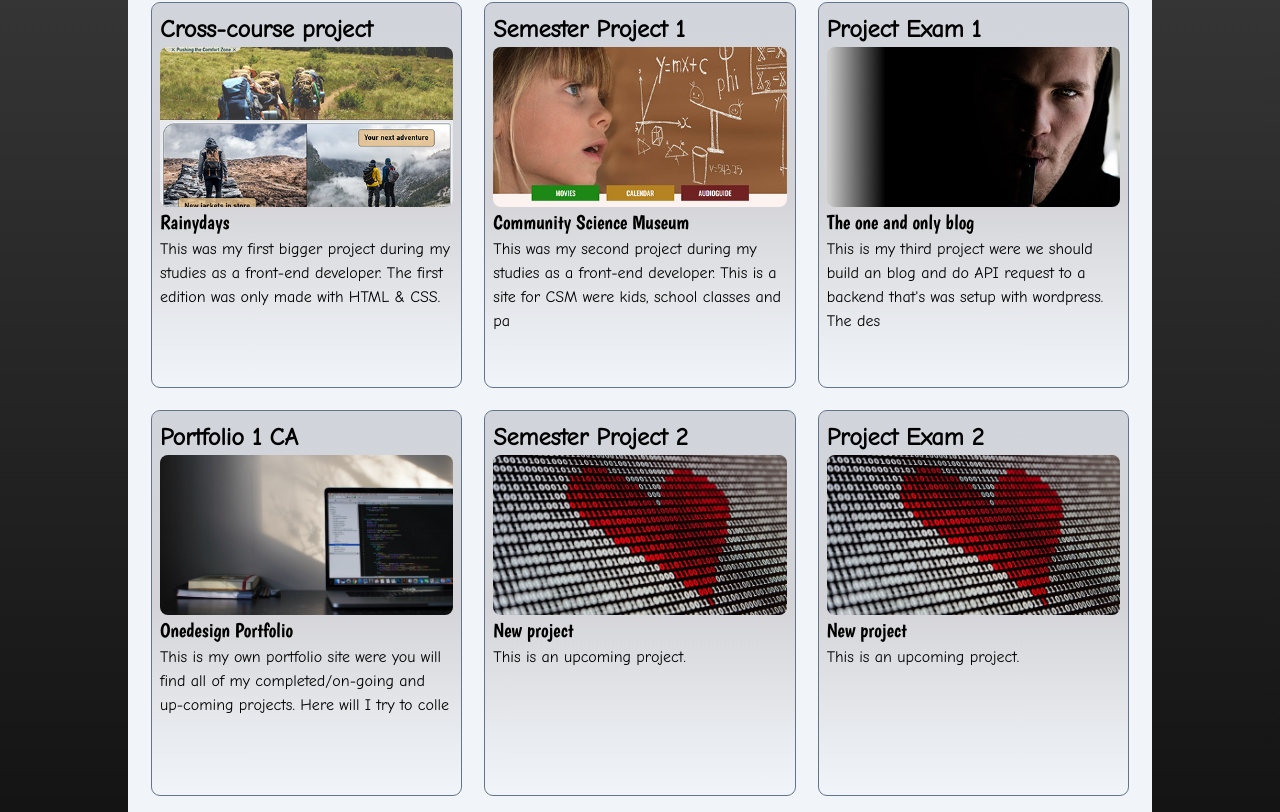
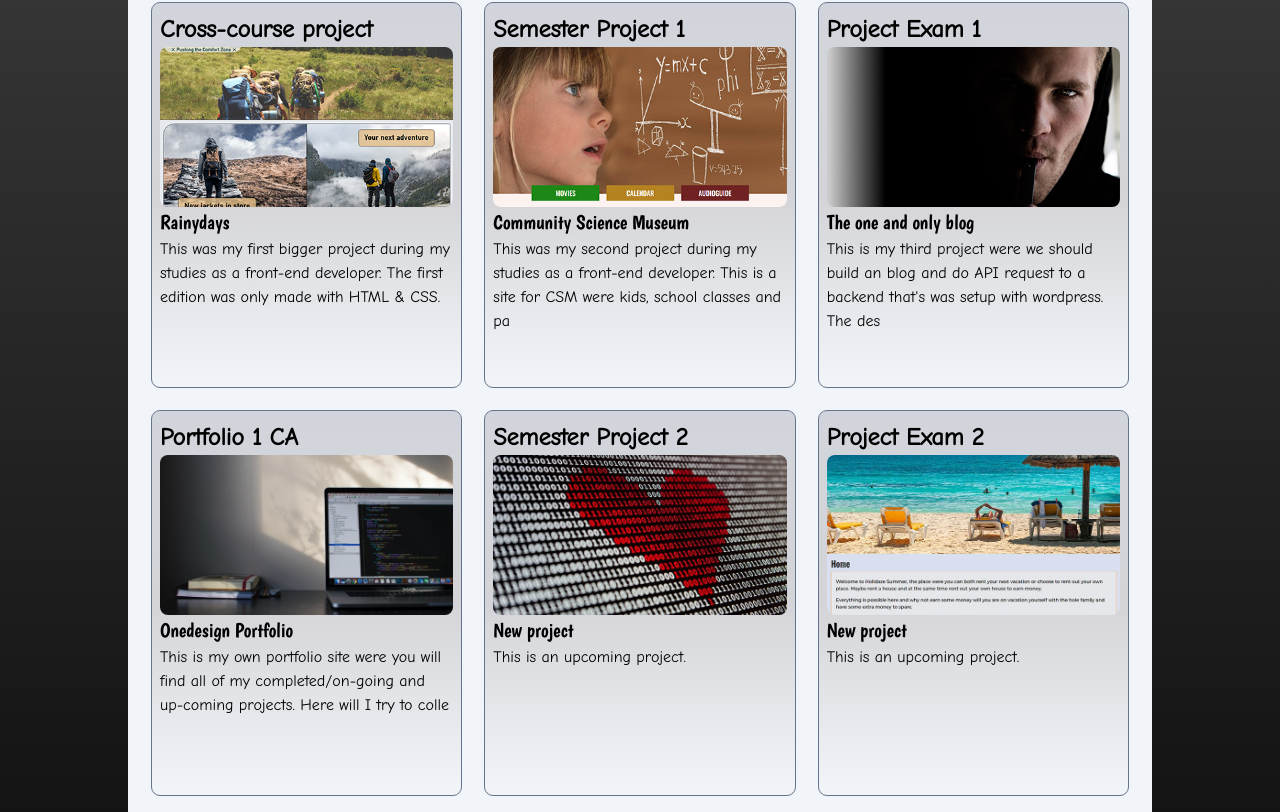
Before and after one commit to LAakerberg/Portfolio-2, a React (Vite) app: page /portfolio in a window 1280 px wide. Shown: the part 350-1162 px from the top of the page. Built offline with nearby package versions, Linux system fonts and the light colour scheme.

Commit message:
Added img + changed code for Semester Project 2

```diff
--- a/src/data/portfolioData.js
+++ b/src/data/portfolioData.js
@@ -95,10 +95,8 @@ export const portfolio = [
     name: 'New project',
     keywords: [''],
     descriptions: `This is an upcoming project.`,
-    imgThumb:
-      '/src/assets/img/portfolio/alexander-sinn-KgLtFCgfC28-unsplash-640.jpg',
-    imgHigh:
-      '/src/assets/img/portfolio/alexander-sinn-KgLtFCgfC28-unsplash-1920.jpg',
+    imgThumb: '/src/assets/img/portfolio/holidazeThumbNail.jpg',
+    imgHigh: '/src/assets/img/portfolio/holidazeScreenshotHigh.jpg',
     url: 'https://holidaze-summer.netlify.app/',
     urlGithub: 'https://github.com/LAakerberg/Holidaze-project-CA',
     completed: true,
```
Also changed, not shown: src/assets/img/portfolio/holidazeScreenshotHigh.jpg (added), src/assets/img/portfolio/holidazeThumbNail.jpg (added).
